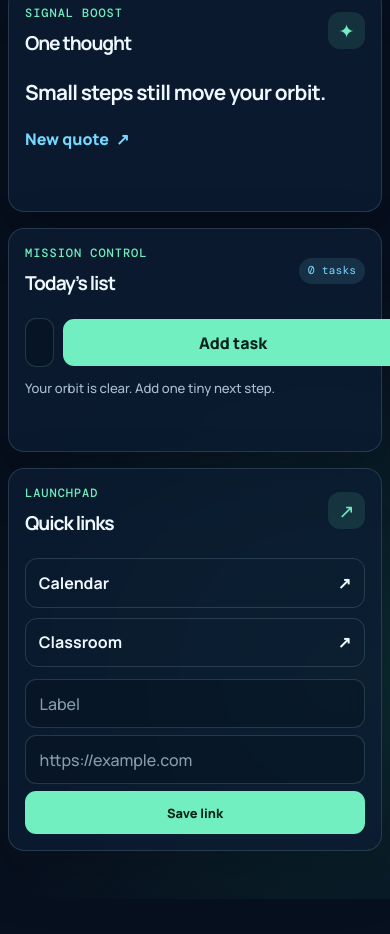
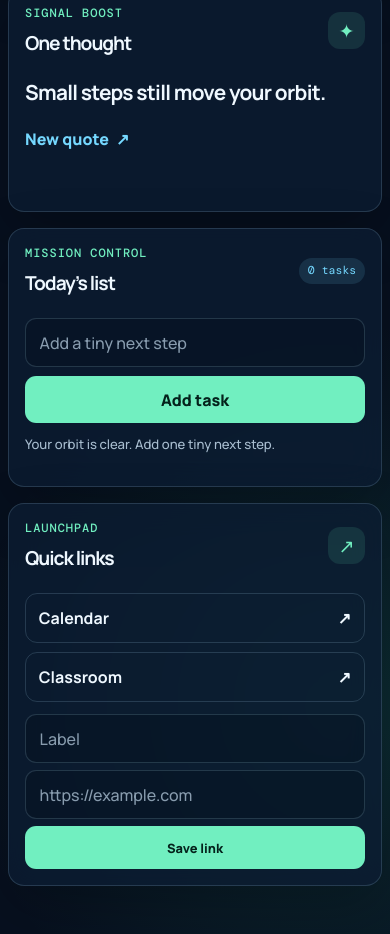
Before and after one commit to aaravkatiyar55-gif/focus-orbit-new-tab, a plain HTML site: page index.html in a window 390 px wide. Shown: the part 698-1632 px from the top of the page. Before the commit the page ends 1597 px from the top, so only its background shows below. Drawn offline with nearby package versions, Linux system fonts and the light colour scheme.

Commit message:
fix(responsive): keep mobile task entry usable

```diff
--- a/style.css
+++ b/style.css
@@ -119,7 +119,8 @@ blockquote { margin: 0; font-size: clamp(1.3rem, 2.4vw, 1.8rem); font-weight: 70
   .shell { width: min(100% - 1rem, 75rem); padding-top: 1rem; }
   .hero { min-height: 0; padding: 2.5rem .55rem 1.5rem; gap: 1.4rem; }
   .panel { padding: 1rem; border-radius: 1rem; }
-  .task-form, .link-form { grid-template-columns: 1fr; }
+  .task-form { flex-direction: column; align-items: stretch; }
+  .link-form { grid-template-columns: 1fr; }
   .task-form button, .link-form button { width: 100%; }
   .quick-links { grid-template-columns: 1fr; }
 }
```
